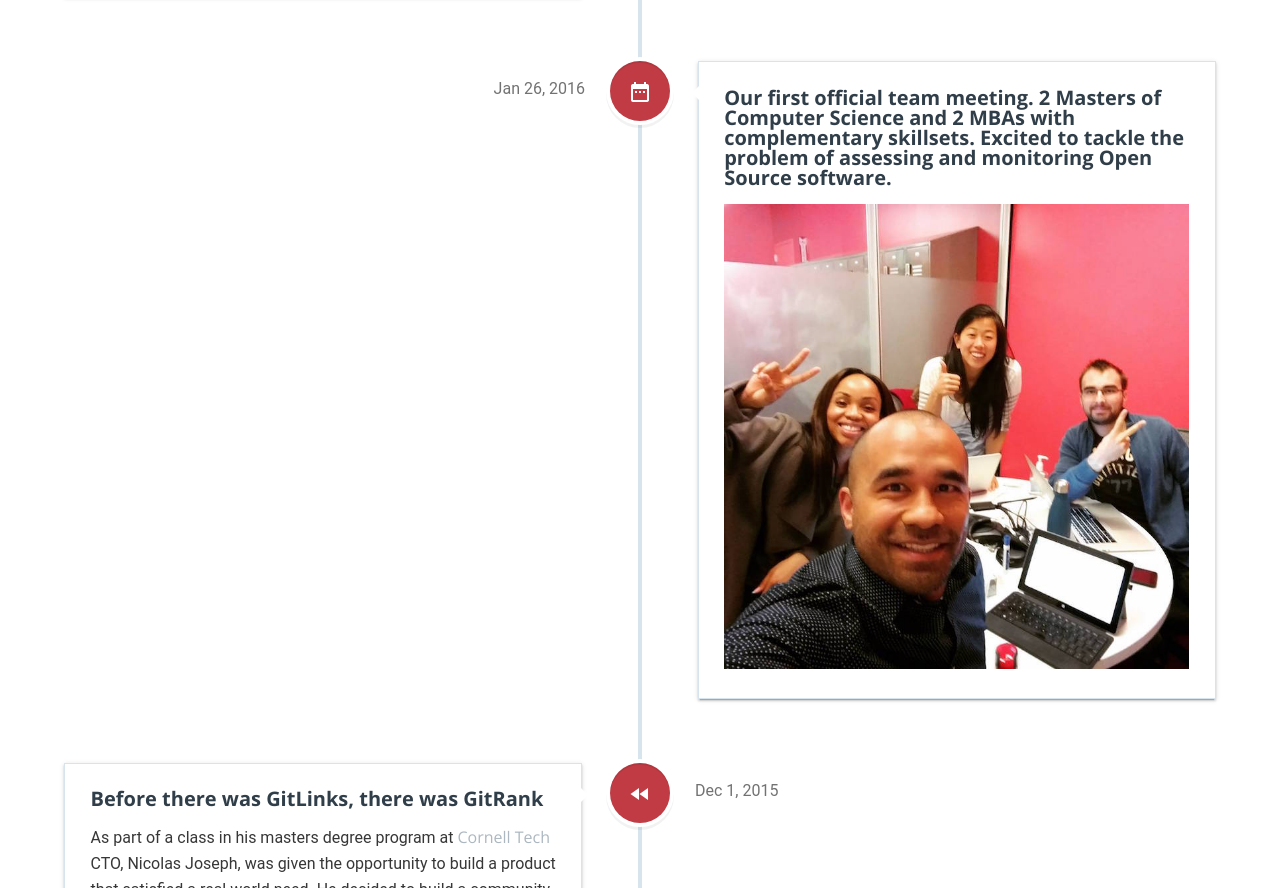
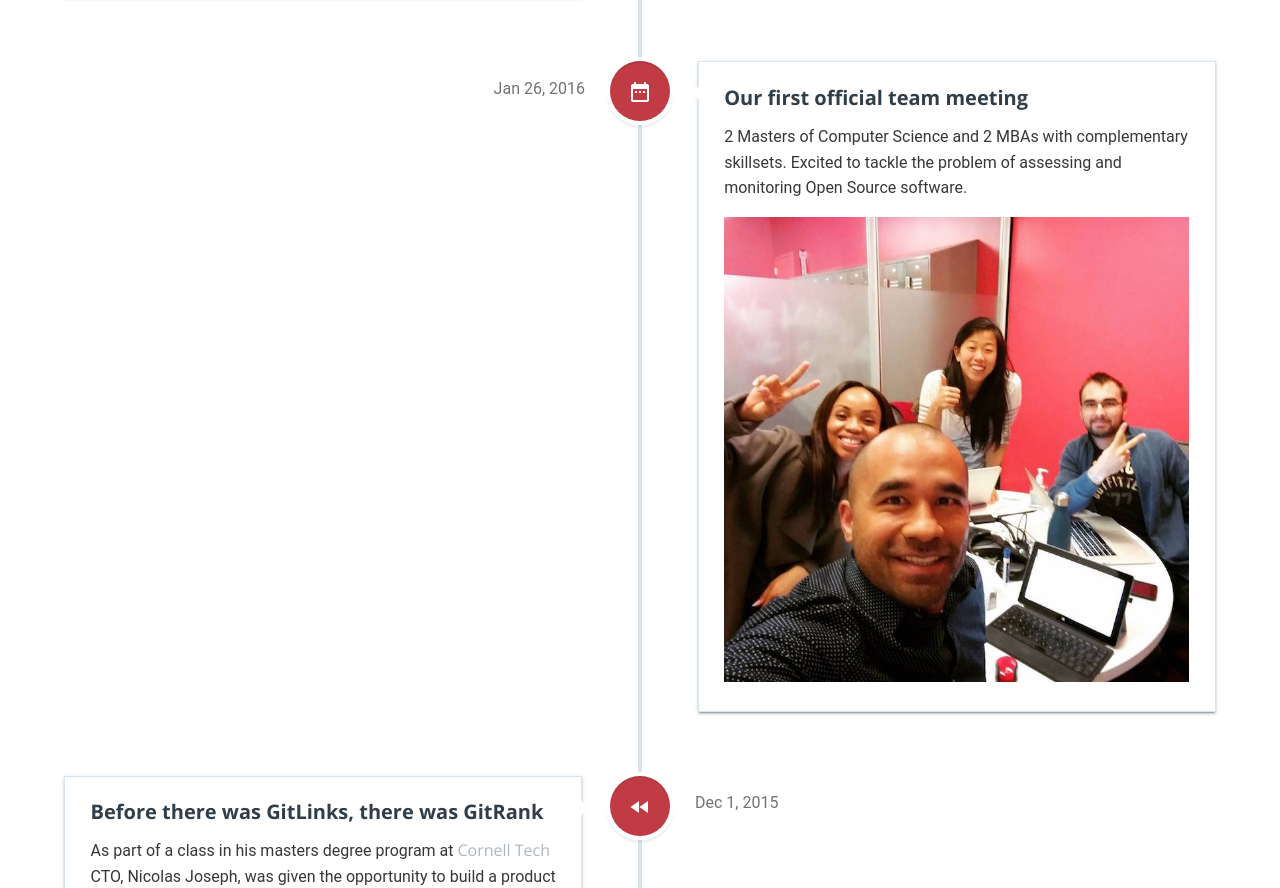
Before and after one commit to gitlinks/gitlinks.github.io, a plain HTML site: page timeline.html in a window 1280 px wide. Shown: the part 3918-4806 px from the top of the page. Drawn offline with nearby package versions, Linux system fonts and the light colour scheme.

Commit message:
changed header to paragraph in team post

```diff
--- a/timeline.html
+++ b/timeline.html
@@ -211,8 +211,8 @@
             <i class="material-icons md-light">date_range</i>
         </div>
         <div class="cd-timeline-content">
-            <h2>Our first official team meeting. 2 Masters of Computer Science and 2 MBAs with complementary skillsets.  Excited to tackle the problem of assessing and monitoring Open Source software.</h2>
-            <p></p>
+            <h2>Our first official team meeting</h2>
+            <p>2 Masters of Computer Science and 2 MBAs with complementary skillsets.  Excited to tackle the problem of assessing and monitoring Open Source software.</p>
             <img src="images/timeline/first_2016_meeting.jpg">
             <span class="cd-date">Jan 26, 2016</span>
         </div>
```
